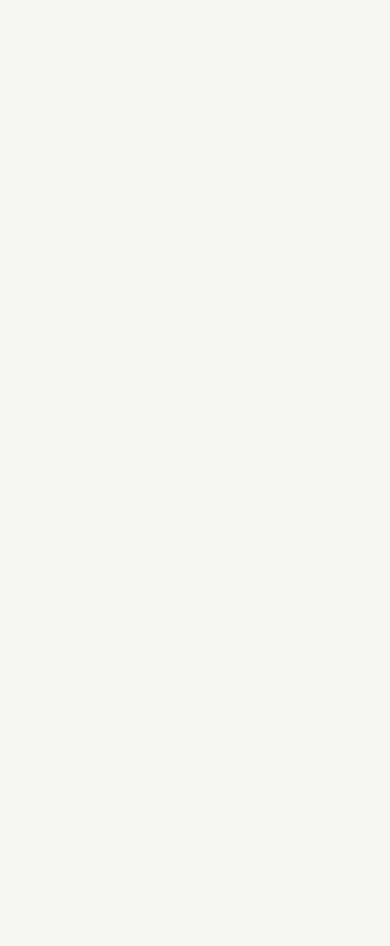
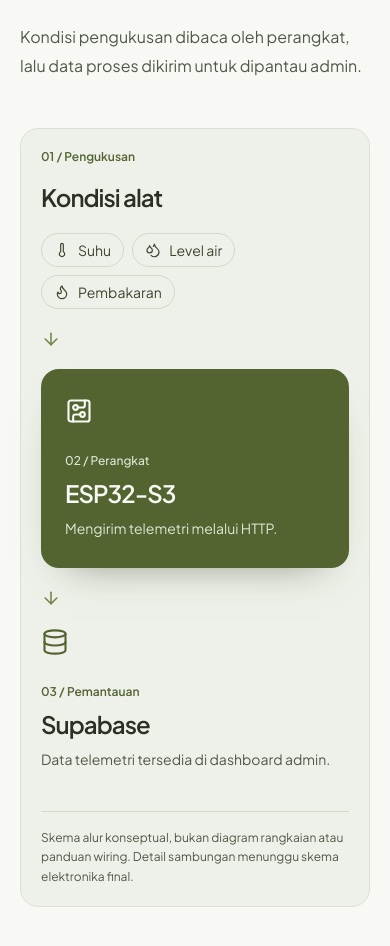
Before and after one commit to arisesassy/sassy-monitoring, a Next.js app: page / in a window 390 px wide. Shown: the part 1947-2893 px from the top of the page. Before the commit the page ends 1807 px from the top, so only its background shows below. Built offline with nearby package versions, Linux system fonts and the light colour scheme; no server answers.

Commit message:
feat(landing): add conceptual electronics flow

```diff
--- a/app/page.tsx
+++ b/app/page.tsx
@@ -1,6 +1,7 @@
 import type { Metadata } from "next";
 import { CinematicHero } from "@/components/ui/cinematic-landing-hero";
 import { AboutSassy } from "@/components/landing/about-sassy";
+import { ElectronicsFlow } from "@/components/landing/electronics-flow";
 
 export const metadata: Metadata = {
   title: "SASSY | Pengukusan Terukur",
@@ -12,6 +13,7 @@ export default function Home() {
     <main className="min-h-[100dvh] overflow-x-clip bg-[#F8F9F5] text-[#2B3024]">
       <CinematicHero />
       <AboutSassy />
+      <ElectronicsFlow />
     </main>
   );
 }
--- /dev/null
+++ b/components/landing/electronics-flow.tsx
@@ -0,0 +1,51 @@
+import { ArrowRight, CircuitBoard, Database, Droplets, Flame, Thermometer } from "lucide-react";
+
+export function ElectronicsFlow() {
+  return (
+    <section id="skema" aria-labelledby="skema-title" className="mx-auto max-w-[1400px] px-5 pb-24 sm:px-8 md:pb-32 lg:px-12">
+      <div className="border-t border-[#DCE0D4] pt-16 md:pt-24">
+        <h2 id="skema-title" className="max-w-[680px] text-[clamp(2.25rem,4.3vw,4.5rem)] font-semibold leading-[1.08] tracking-[-0.05em]">
+          Dari alat ke <span className="text-[#6E8143]">dashboard.</span>
+        </h2>
+        <p className="mt-5 max-w-[52ch] text-base leading-[1.8] text-[#4F5949] sm:text-lg">
+          Kondisi pengukusan dibaca oleh perangkat, lalu data proses dikirim untuk dipantau admin.
+        </p>
+
+        <figure className="mt-12 rounded-2xl border border-[#DCE0D4] bg-[#EEF1E9] p-5 sm:p-8 md:mt-16 lg:p-12">
+          <div className="grid items-center gap-5 md:grid-cols-[1fr_auto_1fr_auto_1fr] md:gap-6">
+            <div className="min-w-0 md:px-2">
+              <p className="text-xs font-semibold text-[#536431]">01 / Pengukusan</p>
+              <h3 className="mt-4 text-2xl font-semibold tracking-[-0.04em]">Kondisi alat</h3>
+              <div className="mt-5 flex flex-wrap gap-2 text-sm text-[#3C4730]">
+                <span className="inline-flex items-center gap-2 rounded-full border border-[#D2D9C9] px-3 py-1.5"><Thermometer aria-hidden="true" className="size-4" strokeWidth={1.8} /> Suhu</span>
+                <span className="inline-flex items-center gap-2 rounded-full border border-[#D2D9C9] px-3 py-1.5"><Droplets aria-hidden="true" className="size-4" strokeWidth={1.8} /> Level air</span>
+                <span className="inline-flex items-center gap-2 rounded-full border border-[#D2D9C9] px-3 py-1.5"><Flame aria-hidden="true" className="size-4" strokeWidth={1.8} /> Pembakaran</span>
+              </div>
+            </div>
+
+            <ArrowRight aria-hidden="true" className="size-5 rotate-90 text-[#6E8143] md:rotate-0" strokeWidth={1.8} />
+
+            <div className="min-w-0 rounded-2xl bg-[#536431] px-6 py-7 text-[#F8F9F5] shadow-[0_20px_40px_-28px_rgba(38,50,28,0.6)] md:px-7 md:py-9">
+              <CircuitBoard aria-hidden="true" className="size-7" strokeWidth={1.8} />
+              <p className="mt-7 text-xs font-medium text-[#DFE6D4]">02 / Perangkat</p>
+              <h3 className="mt-2 text-2xl font-semibold tracking-[-0.04em]">ESP32-S3</h3>
+              <p className="mt-2 text-sm leading-relaxed text-[#DFE6D4]">Mengirim telemetri melalui HTTP.</p>
+            </div>
+
+            <ArrowRight aria-hidden="true" className="size-5 rotate-90 text-[#6E8143] md:rotate-0" strokeWidth={1.8} />
+
+            <div className="min-w-0 md:px-2">
+              <Database aria-hidden="true" className="size-7 text-[#536431]" strokeWidth={1.8} />
+              <p className="mt-7 text-xs font-semibold text-[#536431]">03 / Pemantauan</p>
+              <h3 className="mt-2 text-2xl font-semibold tracking-[-0.04em]">Supabase</h3>
+              <p className="mt-2 text-sm leading-relaxed text-[#4F5949]">Data telemetri tersedia di dashboard admin.</p>
+            </div>
+          </div>
+          <figcaption className="mt-10 border-t border-[#D2D9C9] pt-4 text-xs leading-relaxed text-[#4F5949] md:mt-12">
+            Skema alur konseptual, bukan diagram rangkaian atau panduan wiring. Detail sambungan menunggu skema elektronika final.
+          </figcaption>
+        </figure>
+      </div>
+    </section>
+  );
+}
--- a/tests/landing-hero-smoke.mjs
+++ b/tests/landing-hero-smoke.mjs
@@ -15,8 +15,12 @@ assert.match(html, /id="tentang"/);
 assert.match(html, /Satu alat\. Proses yang bisa/);
 assert.match(html, /visual perangkat sementara/);
 assert.ok(html.indexOf("Pengukusan lebih") < html.indexOf("Satu alat. Proses yang bisa"), "About mengikuti hero");
+assert.match(html, /id="skema"/);
+assert.match(html, /ESP32-S3/);
+assert.match(html, /bukan diagram rangkaian atau panduan wiring/);
+assert.ok(html.indexOf("Satu alat. Proses yang bisa") < html.indexOf("Dari alat ke"), "Skema mengikuti About");
 assert.doesNotMatch(html, /ArrowDownRight|ArrowUpRight/);
 assert.doesNotMatch(html, /Sobers|Days Sober|App Store/);
 const image = await fetch(`${origin}/images/login-hero.webp`);
 assert.equal(image.status, 200, "Foto hero harus tersedia");
-console.log("Hero, About, foto, dan akses admin: OK");
+console.log("Hero, About, skema konseptual, foto, dan akses admin: OK");
```
